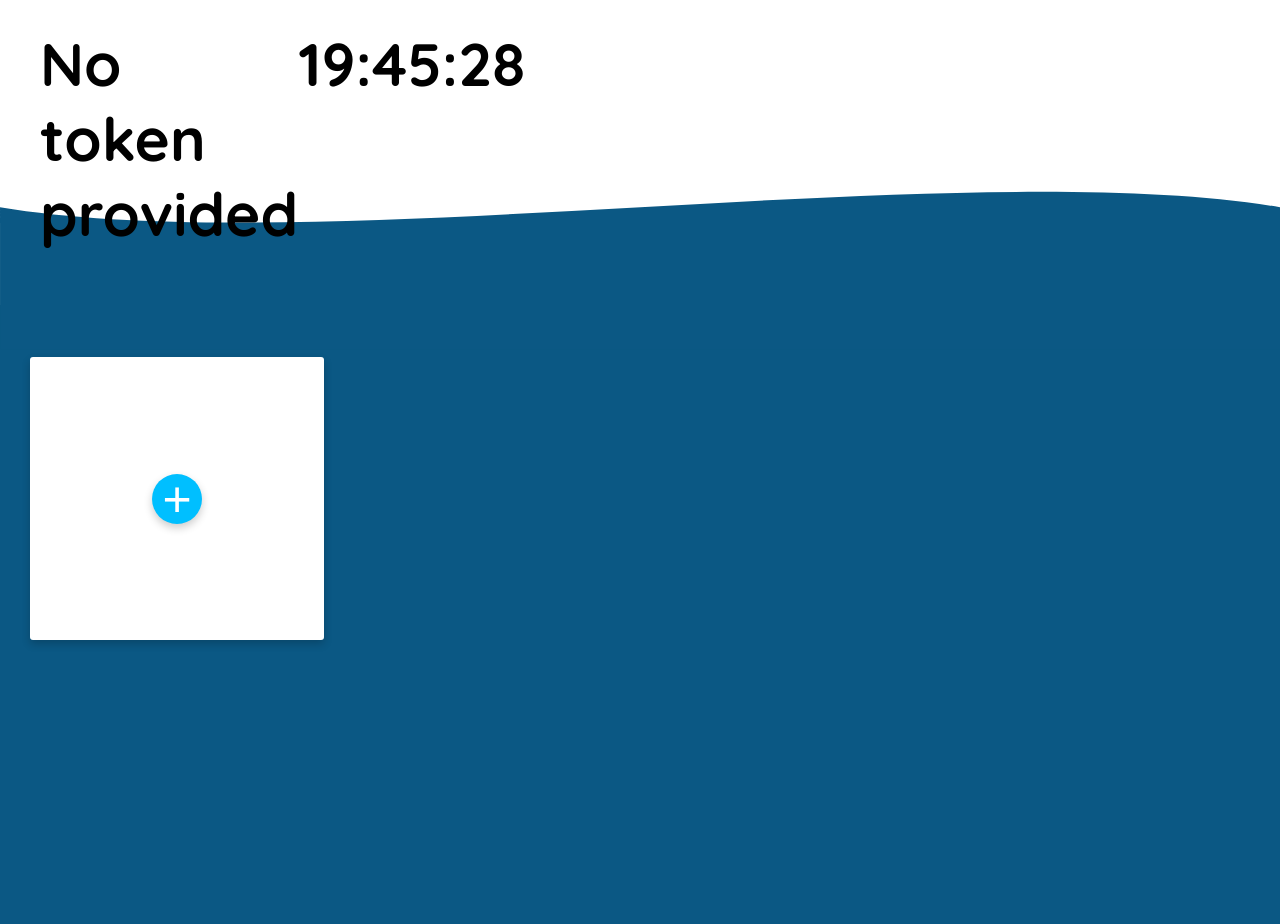
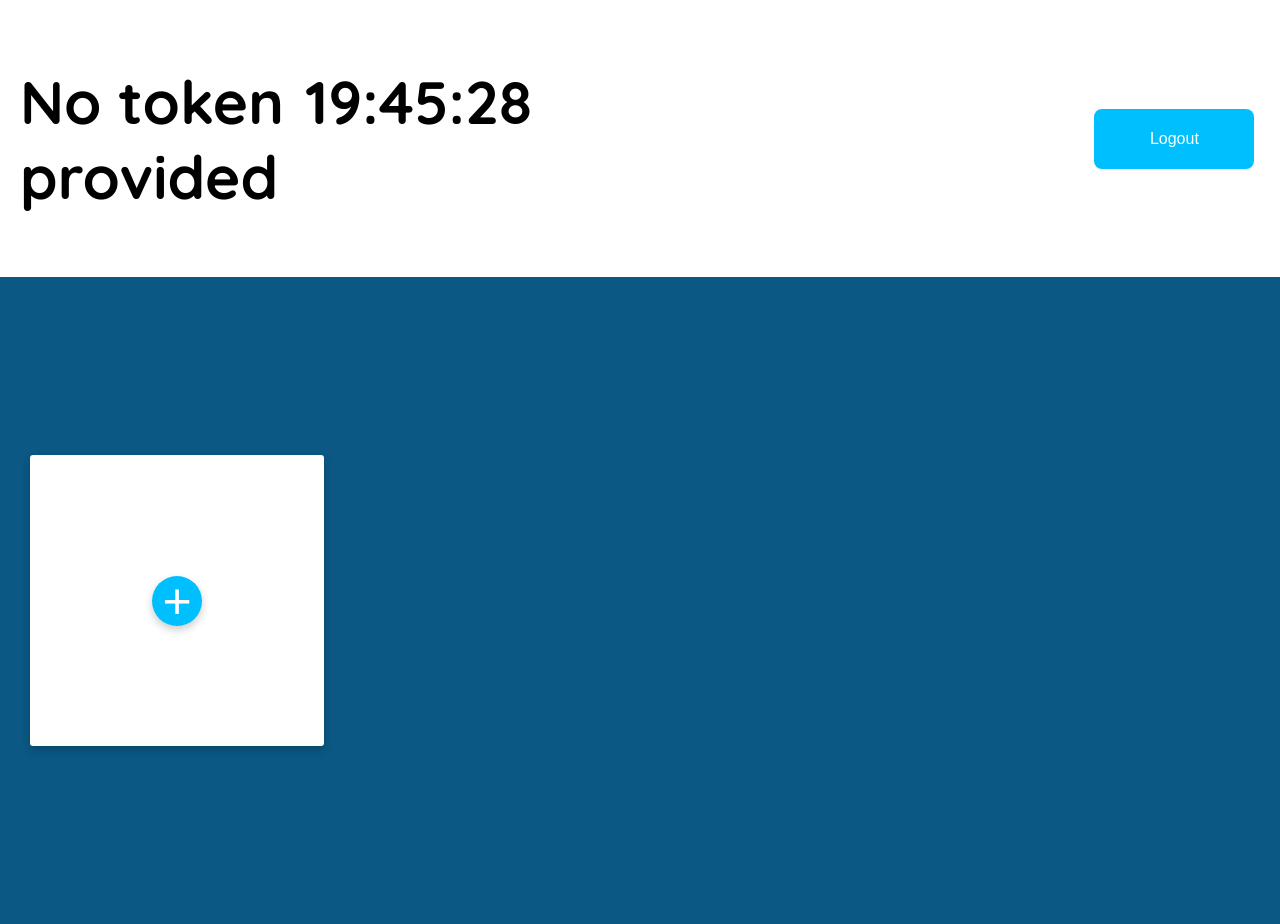
Before and after one commit to Alfie5640/timezone_dashboard, a PHP site: page /html/timeHome.php in a window 1280 px wide. Run offline with PHP 8.4, Linux system fonts and the light colour scheme; data that the repository does not hold is empty; a stand-in replaces the project's code that opens the database connection.

Commit message:
Fixed styling - timezone elements scroll x axis

```diff
--- a/public/css/home.css
+++ b/public/css/home.css
@@ -5,15 +5,22 @@ body {
     overflow: hidden;
     margin: 0;
     padding: 0;
+    background-color: #0b5884;
     font-family: "Quicksand", sans-serif;
 
 }
 
 #username {
+    margin-left: 20px;
     width: 40%;
     flex-direction: row;
     display: flex;
-    justify-content: space-between;
+    justify-content: space-evenly;
+}
+#logoutContainer {
+    width: 58%;
+    display: flex;
+    justify-content: flex-end;
 }
 
 #header {
@@ -21,18 +28,26 @@ body {
     font-size: 30px;
     display: flex;
     align-items: center;
-    margin-left: 40px;
-    margin-right: 40px;
-    gap: 65%;
+    background-color: white;
+    width: 100%;
 }
 
 .maincontent {
-    margin-top: 80px;
-    height: 68%;
+    height: 70%;
     width: 100%;
     display: flex;
-    flex-direction: row;
-    flex-wrap: wrap;
+    align-items: center;
+    overflow-x: auto;
+    scroll-snap-type: x mandatory; /* snap scrolling */
+}
+
+.maincontent::-webkit-scrollbar {
+  height: 8px; /* optional: smaller scrollbar */
+}
+
+.maincontent::-webkit-scrollbar-thumb {
+  background-color: rgba(0,0,0,0.2);
+  border-radius: 4px;
 }
 
 #logoutButton {
@@ -46,31 +61,11 @@ body {
     font-size: 16px;
     cursor: pointer;
     transition: background-color 0.2s;
+    margin-right: 20px;
 }
 
 #logoutButton:hover {
     background-color: #0095CC;
-}
-
-
-#blueBack {
-    position: absolute;
-    bottom: 0;
-    height: 67%;
-    background-color: #0b5884;
-    width: 100%;
-    z-index: -1;
-}
-
-.wave {
-    position: absolute;
-    top: -240px;
-    left: 0;
-    width: 100%;
-    height: auto;
-    transform: scaleX(-1);
-    display: block;
-    overflow: visible;
 }
 
 .timezoneElement {
@@ -81,6 +76,8 @@ body {
   border-radius: 3px;
   margin-left: 30px;
   display: block;
+  flex: 0 0 auto; /* prevent shrinking/growing */
+  scroll-snap-align: start; /* snap to the start of element */
 }
 
 .timezoneElement:has(#addButton) {
--- a/public/html/login.php
+++ b/public/html/login.php
@@ -41,11 +41,6 @@
 </head>
 
 <body>
-    <div id="blueBack">
-        <svg viewBox="0 0 1440 320" class="wave">
-            <path fill="#0b5884" d="M0,160L120,165C240,170,480,180,720,170C960,160,1200,130,1320,120L1440,110V320H0Z"></path>
-        </svg>
-    </div>
 
     <div class="maincontent">
         <img src="../clockImg.png" alt="clock">
--- a/public/html/timeHome.php
+++ b/public/html/timeHome.php
@@ -22,7 +22,9 @@
             </h1>
         </div>
 
-        <button id="logoutButton">Logout</button>
+        <div id="logoutContainer">
+            <button id="logoutButton">Logout</button>
+        </div>
     </div>
 
     <div class="maincontent">
@@ -47,14 +49,6 @@
             <input type="submit" value="SUBMIT" id="submitButton" onclick="addTimezone()">
         </div>
 
-    </div>
-
-    <div id="blueBack">
-        <svg viewBox="0 0 1440 320" preserveAspectRatio="xMinYMax meet" class="wave" xmlns="http://www.w3.org/2000/svg">
-            <path fill="#0b5884" d="M0,160
-             C360,100 1080,220 1440,160
-             L1440,320 L0,320 Z" />
-        </svg>
     </div>
 
     <script>
```
Also changed, not shown: public/css/login.css (+1 -20 lines).
